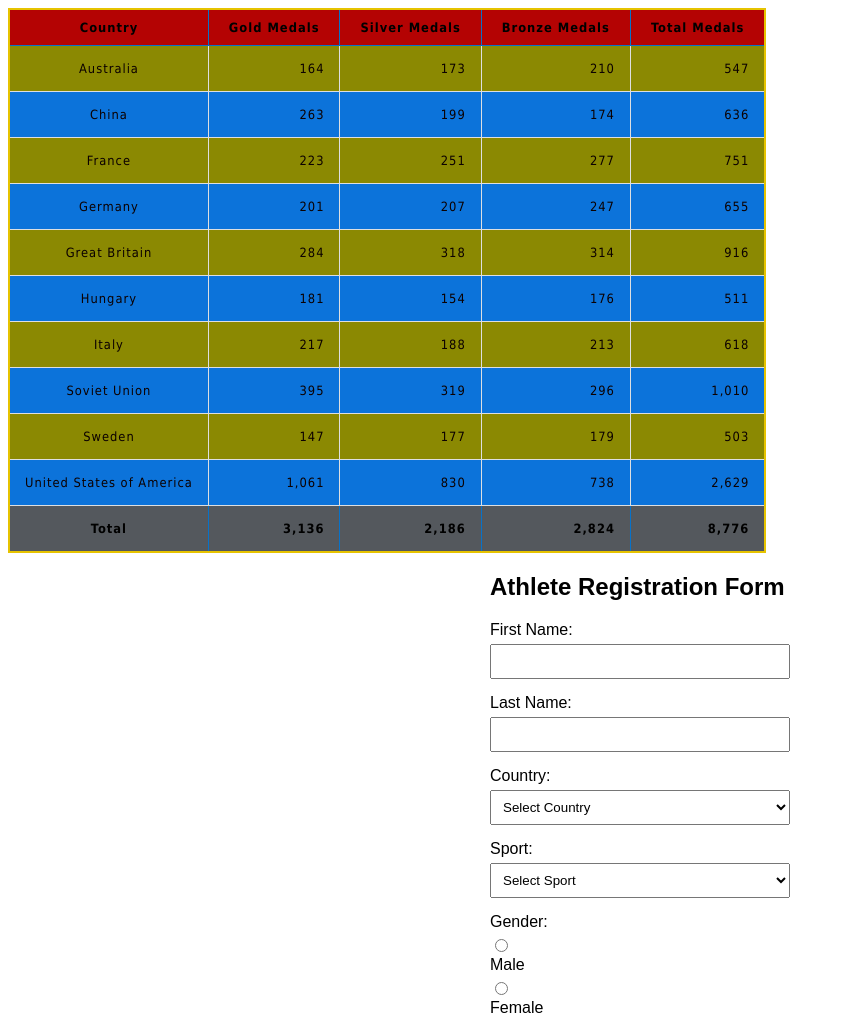
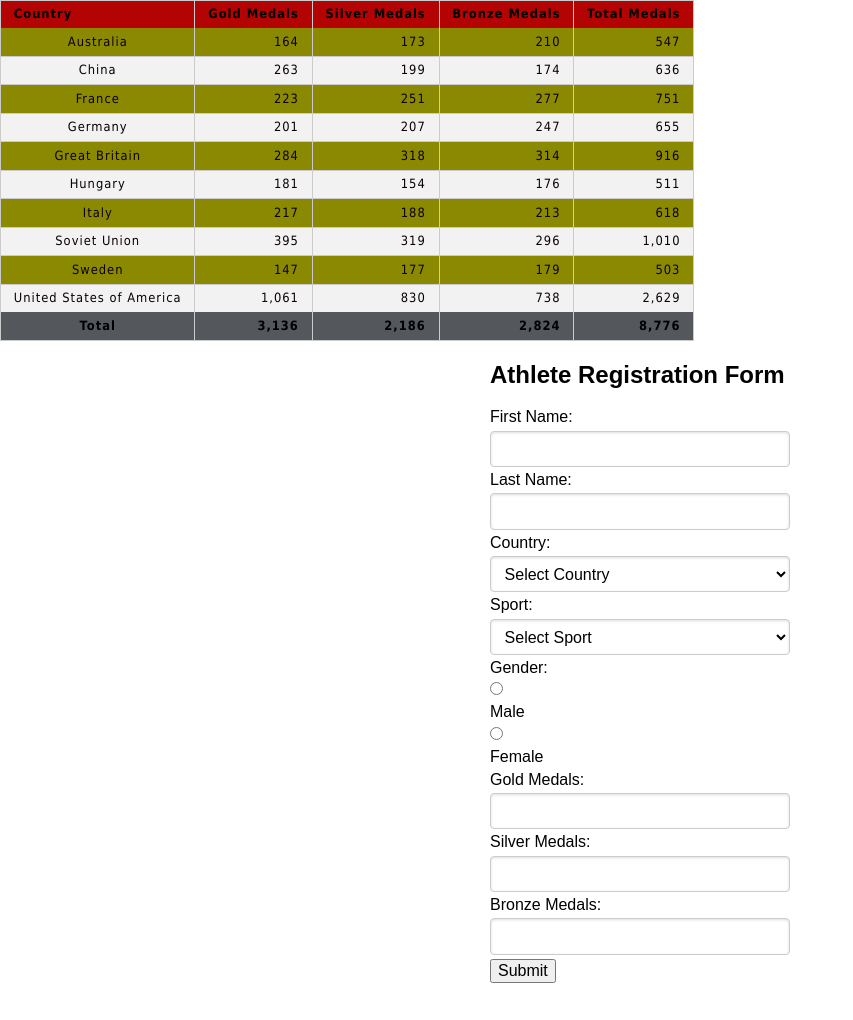
Before and after one commit to EdwinSuma/webdevt_3T_2324, a plain HTML site: page Midterms/index.html in a window 1280 px wide. Shown: the top 1020 px of the page, without its empty margins (0-853 px from the left). After the commit the page ends 983 px from the top, so only its background shows below. Drawn offline with nearby package versions, Linux system fonts and the light colour scheme.

Commit message:
Updated to PureCSS

```diff
--- a/Midterms/index.html
+++ b/Midterms/index.html
@@ -5,6 +5,7 @@
     <meta name="viewport" content="width=device-width, initial-scale=1.0">
     <title>Medals Table</title>
     <link rel="stylesheet" href="styles.css">
+    <link rel="stylesheet" href="https://unpkg.com/purecss@2.0.6/build/pure-min.css">
     <style type="text/css">
         .right {
           text-align: right;
@@ -12,7 +13,7 @@
       </style>
 </head>
 <body>
-    <table border="1" id="table">
+    <table class="pure-table pure-table-bordered">
         <thead>
             <tr>
                 <th colspan="2">Country</th>
@@ -30,7 +31,7 @@
                 <td class="right">210</td>
                 <td class="right">547</td>
             </tr>
-            <tr>
+            <tr class="pure-table-odd">
                 <td colspan="2">China</td>
                 <td class="right">263</td>
                 <td class="right">199</td>
@@ -44,7 +45,7 @@
                 <td class="right">277</td>
                 <td class="right">751</td>
             </tr>
-            <tr>
+            <tr class="pure-table-odd">
                 <td colspan="2">Germany</td>
                 <td class="right">201</td>
                 <td class="right">207</td>
@@ -58,7 +59,7 @@
                 <td class="right">314</td>
                 <td class="right">916</td>
             </tr>
-            <tr>
+            <tr class="pure-table-odd">
                 <td colspan="2">Hungary</td>
                 <td class="right">181</td>
                 <td class="right">154</td>
@@ -72,7 +73,7 @@
                 <td class="right">213</td>
                 <td class="right">618</td>
             </tr>
-            <tr>
+            <tr class="pure-table-odd">
                 <td colspan="2">Soviet Union</td>
                 <td class="right">395</td>
                 <td class="right">319</td>
@@ -86,7 +87,7 @@
                 <td class="right">179</td>
                 <td class="right">503</td>
             </tr>
-            <tr>
+            <tr class="pure-table-odd">
                 <td colspan="2">United States of America</td>
                 <td class="right">1,061</td>
                 <td class="right">830</td>
@@ -107,16 +108,16 @@
 
         <div class="form-container">
             <h2>Athlete Registration Form</h2>
-            <form action="#" method="post">
-                <div class="form-group">
+            <form class="pure-form pure-form-stacked" action="#" method="post">
+                <div class="pure-control-group">
                     <label for="first-name">First Name:</label>
                     <input type="text" id="first-name" name="first-name" required>
                 </div>
-                <div class="form-group">
+                <div class="pure-control-group">
                     <label for="last-name">Last Name:</label>
                     <input type="text" id="last-name" name="last-name" required>
                 </div>
-                <div class="form-group">
+                <div class="pure-control-group">
                     <label for="country">Country:</label>
                     <select id="country" name="country" required>
                         <option value="">Select Country</option>
@@ -126,7 +127,7 @@
                         <option value="Australia">Australia</option>
                     </select>
                 </div>
-                <div class="form-group">
+                <div class="pure-control-group">
                     <label for="sport">Sport:</label>
                     <select id="sport" name="sport" required>
                         <option value="">Select Sport</option>
@@ -135,7 +136,7 @@
                         <option value="Pole Vaulting">Pole Vaulting</option>
                     </select>
                 </div>
-                <div class="form-group">
+                <div class="pure-control-group">
                     <label>Gender:</label>
                     <div>
                         <input type="radio" id="male" name="gender" value="Male" required>
@@ -146,19 +147,19 @@
                         <label for="female">Female</label>
                     </div>
                 </div>
-                <div class="form-group">
+                <div class="pure-control-group">
                     <label for="gold-medals">Gold Medals:</label>
                     <input type="number" id="gold-medals" name="gold-medals" required>
                 </div>
-                <div class="form-group">
+                <div class="pure-control-group">
                     <label for="silver-medals">Silver Medals:</label>
                     <input type="number" id="silver-medals" name="silver-medals" required>
                 </div>
-                <div class="form-group">
+                <div class="pure-control-group">
                     <label for="bronze-medals">Bronze Medals:</label>
                     <input type="number" id="bronze-medals" name="bronze-medals" required>
                 </div>
-                <div class="form-group">
+                <div class="pure-control-group">
                     <button type="submit">Submit</button>
                 </div>
             </form>
```
